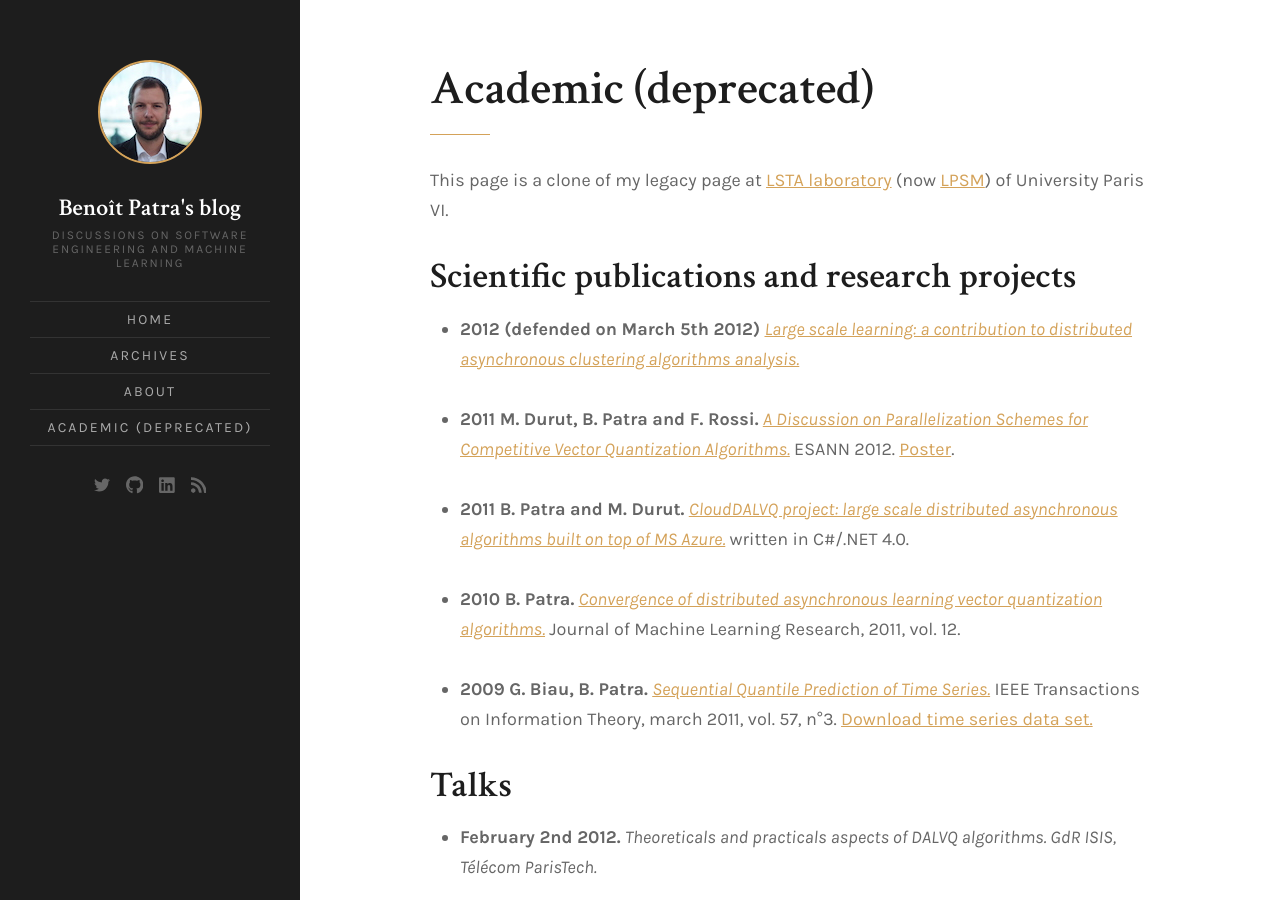
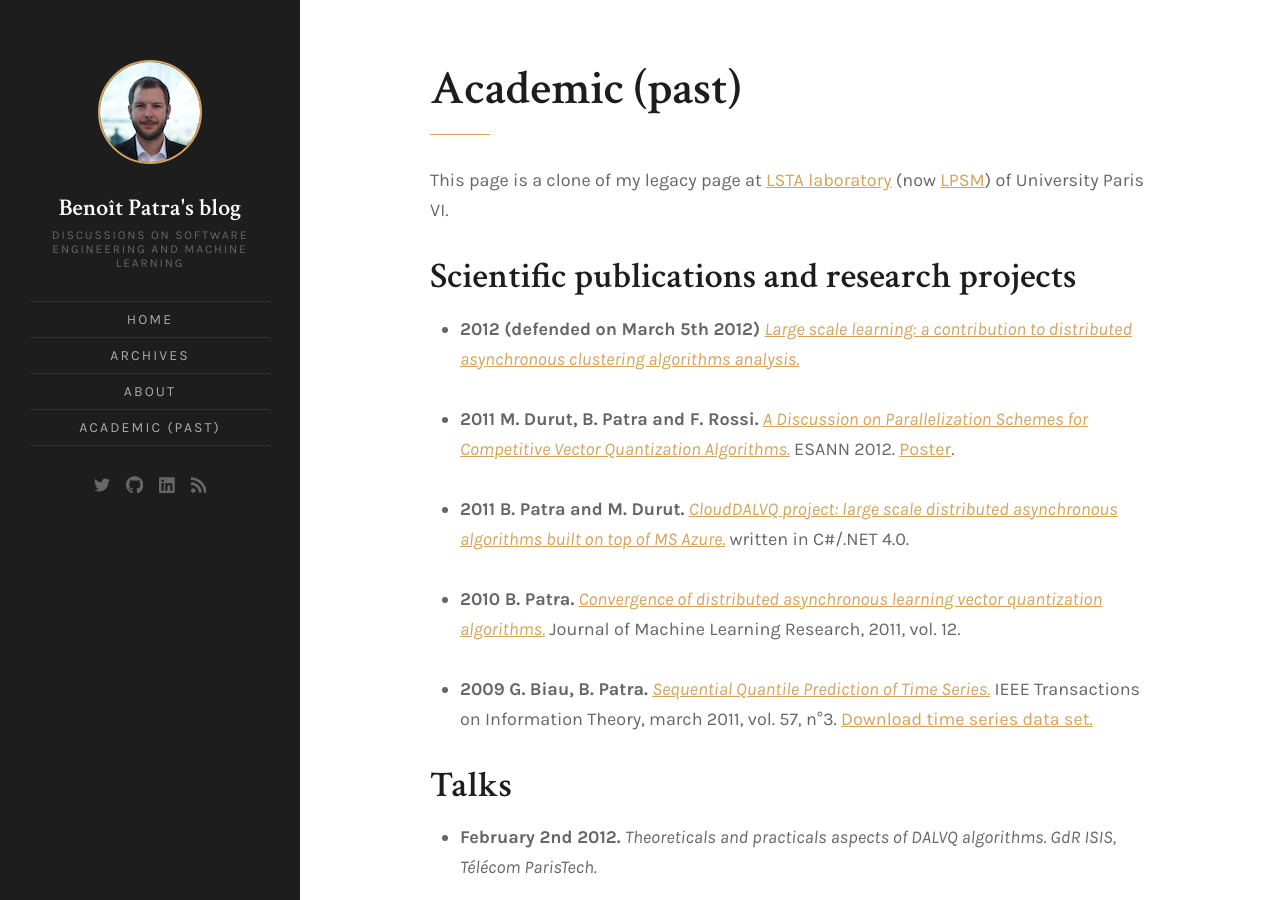
Before and after one commit to bpatra/personal-blog, a Jekyll site: the page built from academic.md, in a window 1280 px wide and 900 px high. Built offline with Jekyll 4.4.1, drawn with Linux system fonts in a browser that asks for light colours.

Commit message:
Fix PDF for R. Krik

```diff
--- a/_config.yml
+++ b/_config.yml
@@ -64,7 +64,7 @@
     url: /archives
   - text: About
     url: /about
-  - text: Academic (deprecated)
+  - text: Academic (past)
     url: /academic
 
 # Required Plugins
--- a/academic.md
+++ b/academic.md
@@ -1,6 +1,6 @@
 ---
 layout: page
-title: Academic (deprecated)
+title: Academic (past)
 ---
 
 <div> This page is a clone of my legacy page at <a href="http://www.lsta.lab.upmc.fr/">LSTA laboratory</a> (now <a href="http://www.lpsm.paris/">LPSM</a>) of University Paris VI.</div>
@@ -84,7 +84,7 @@
 
 #### Université Pierre et Marie Curie, 2010-2011. LM 345 Probabilités (Section PIMA Semestre 1). 36 h.
 
-[Polycopié de Raphaël Krikorian](/assets/download/teaching/http://www.licence.math.upmc.fr/telecharger.php/LM345-cours-2005-2006.pdf?path=UE/LM345/fichiers/3/1) (année 2006-2007).
+[Polycopié de Raphaël Krikorian](http://www.licence.math.upmc.fr/telecharger.php/LM345-cours-2005-2006.pdf?path=UE/LM345/fichiers/3/1) (année 2006-2007).
 
 **Feuilles de TDs _(proposées par Thierry Lévy, corrections Bruno Jaffuel)_ :**
 [Feuille 1 - Opérations sur les ensembles, dénombrement](/assets/download/teaching/LM345_TD1.pdf) et son [corrigé](/assets/download/teaching/LM345_TD1_Corr.pdf).
```
